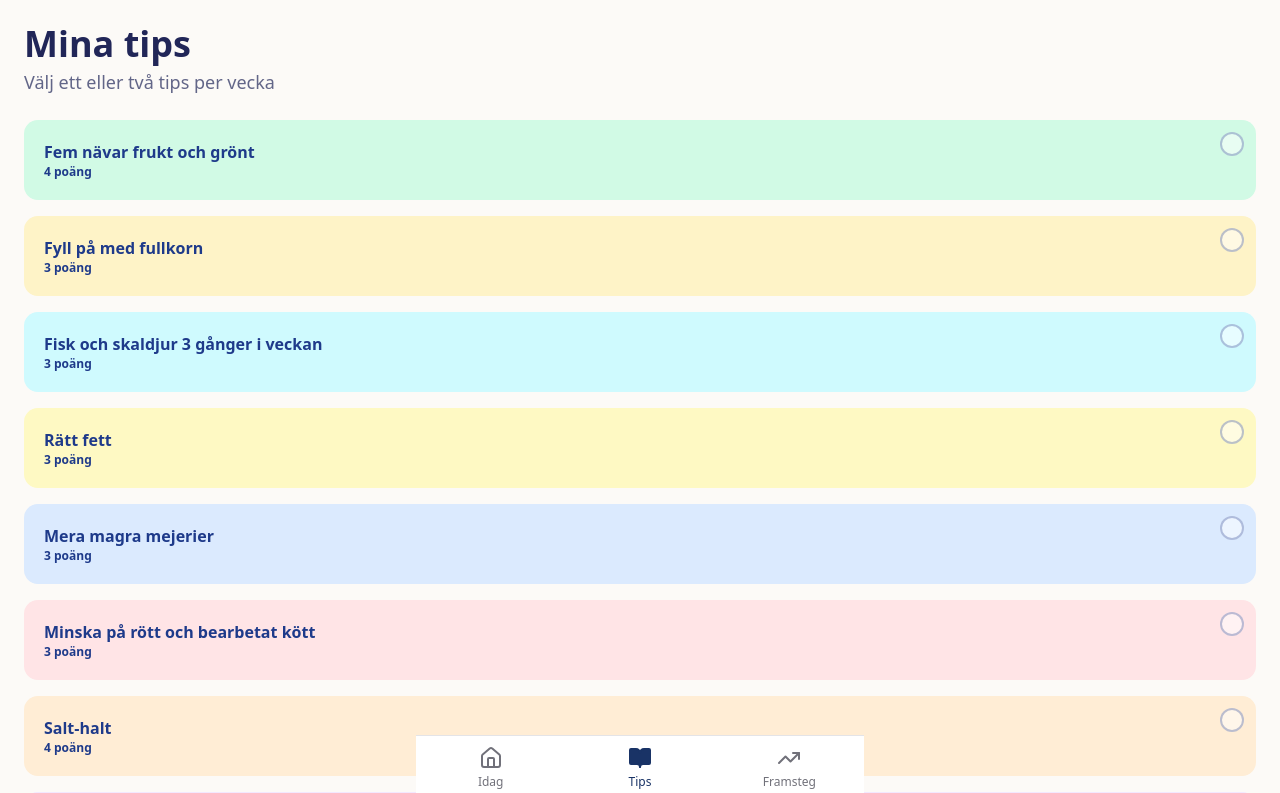
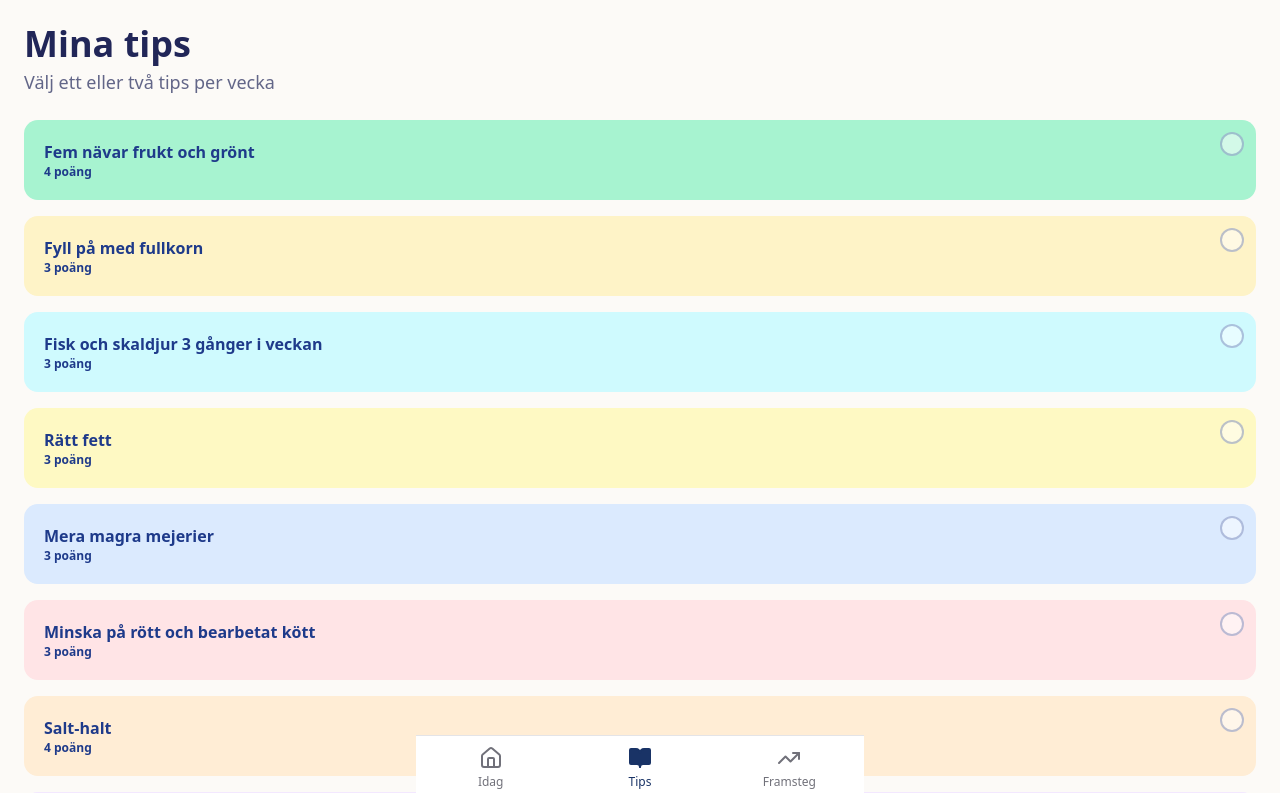
Before and after one commit to malenagrannerud/hjartkost, a React (Vite) app: page /app/tips in a window 1280 px wide. Shown: the top 793 px of the page. Built offline with nearby package versions, Linux system fonts and the light colour scheme; the HTML template or start-up script is replaced by a standard one.

Commit message:
Code edited in Lovable Code Editor

```diff
--- a/src/data/tips.ts
+++ b/src/data/tips.ts
@@ -13,7 +13,7 @@ export const tips: Tip[] = [
   {
     id: 1,
     title: "Fem nävar frukt och grönt",
-    color: "bg-emerald-100",
+    color: "bg-emerald-200",
     textColor: "text-blue-900",
     healthScore: 4,
     description: "Frukt",
```
